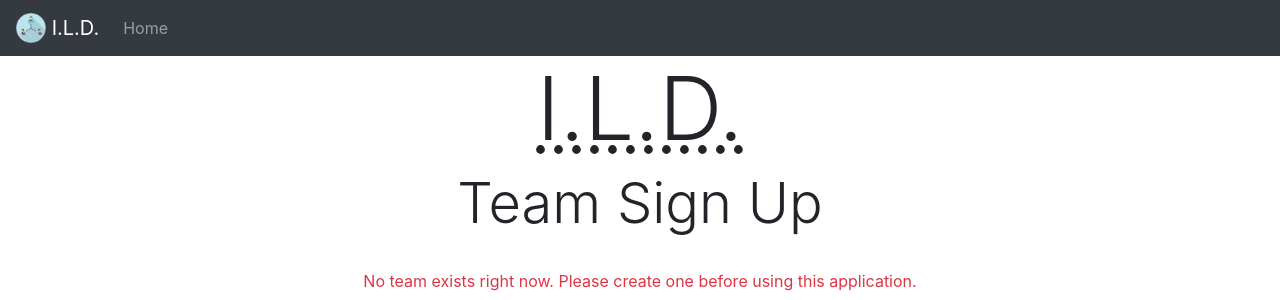
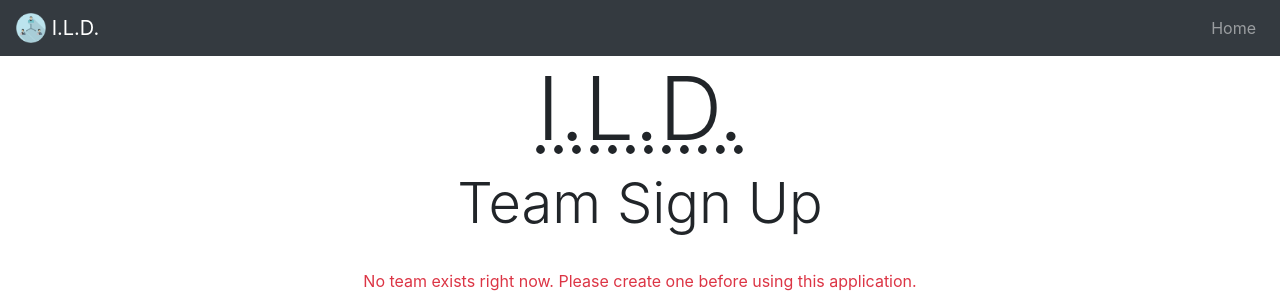
Before and after one commit to utkarsh3mehta/todo, a Django app: page /handover/ in a window 1280 px wide. Shown: the top 300 px of the page. Run offline with Django 3.2, Linux system fonts and the light colour scheme; data that the repository does not hold is empty; some libraries are stand-ins or nearby versions.

Commit message:
center nav elements search input placeholder smaller font size

```diff
--- a/handover/templates/handover/layout.html
+++ b/handover/templates/handover/layout.html
@@ -17,6 +17,9 @@
             width: 30px;
             height: 30px;
         }
+        input[type='search']::placeholder {
+            font-size: 10px;
+        }
     </style>
     {% block styles %}{% endblock styles %}
 </head>
@@ -31,8 +34,8 @@
             <span class="navbar-toggler-icon"></span>
         </button>
 
-        <div class="collapse navbar-collapse" id="navbarSupportedContent">
-            <div class="navbar-nav">
+        <div class="collapse navbar-collapse justify-content-md-end" id="navbarSupportedContent">
+            <div class="navbar-nav align-items-md-center">
                 {% block navbar %}{% endblock navbar %}
             </div>
         </div>
```
